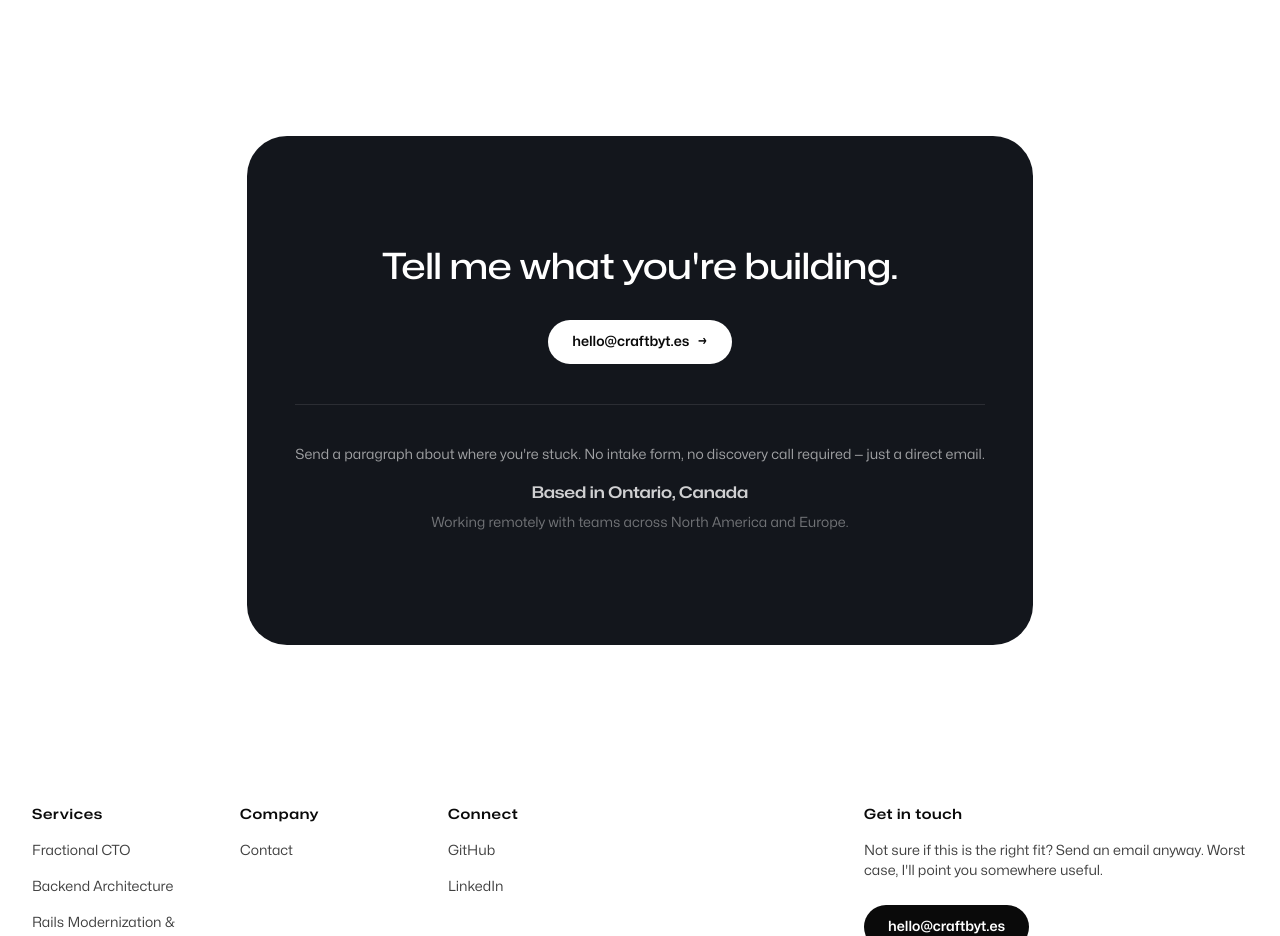
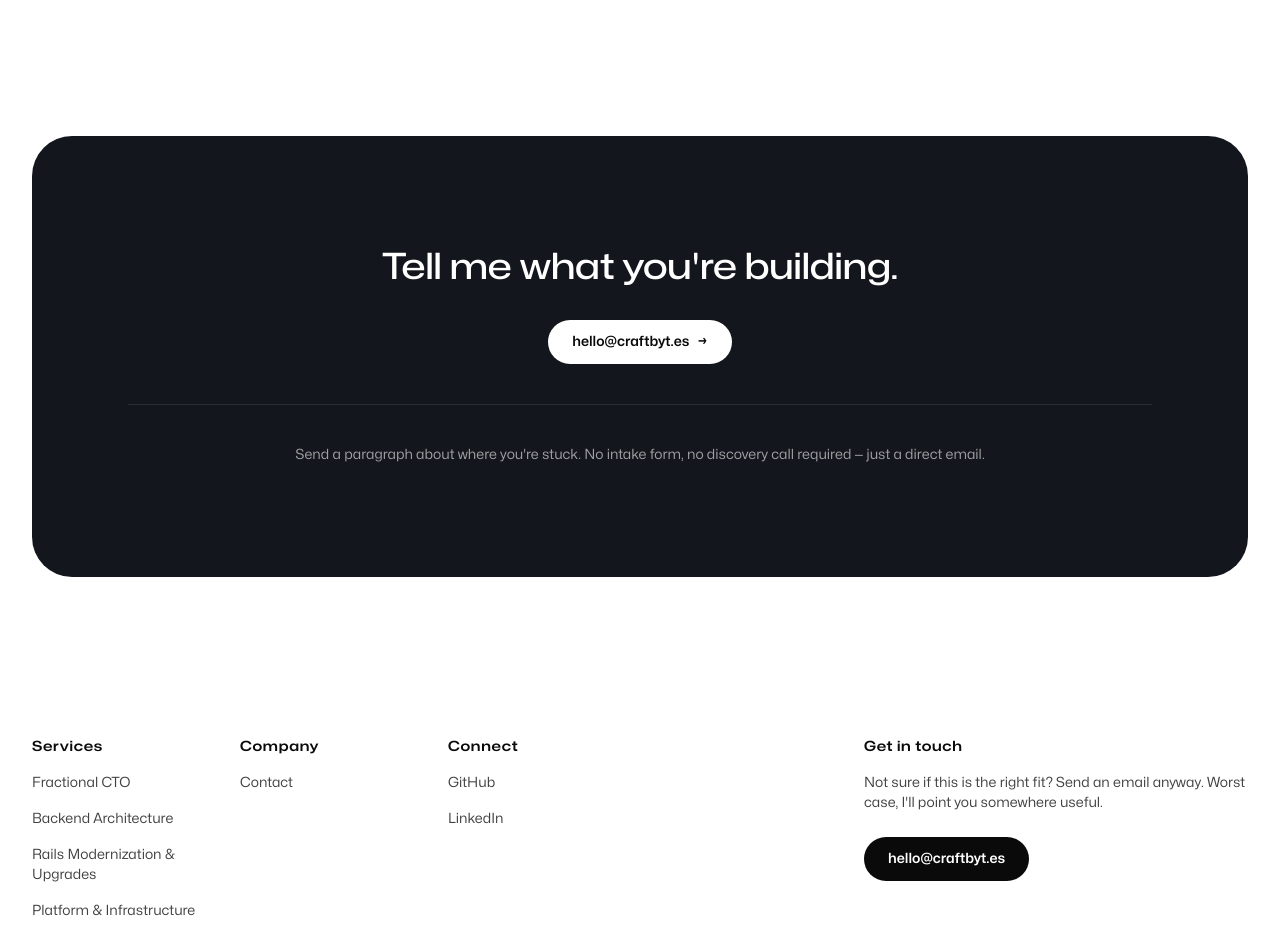
Before and after one commit to craftbytes/craftbyt.es, an Astro site: page / in a window 1280 px wide. Shown: the part 2580-3516 px from the top of the page. Built offline with nearby package versions, Linux system fonts and the light colour scheme; Astro itself is replaced by a stand-in of ours.

Commit message:
fix: widen contact section card and drop location details

```diff
--- a/src/components/ContactSection.astro
+++ b/src/components/ContactSection.astro
@@ -9,11 +9,10 @@ const cls = className || '';
 ---
 
 <div
-  class:list={['mx-auto max-w-7xl px-6 lg:px-8 mt-24 sm:mt-32 lg:mt-40', cls]}
+  class:list={['px-6 lg:px-8 mt-24 sm:mt-32 lg:mt-40', cls]}
 >
-  <div class="mx-auto max-w-2xl lg:max-w-none">
-    <div class="fade-in rounded-4xl bg-surface-2 px-8 py-20 sm:px-12 sm:py-28 text-center" data-observe>
-      <div class="mx-auto max-w-5xl">
+  <div class="fade-in rounded-4xl bg-surface-2 px-8 py-20 sm:px-12 sm:py-28 text-center" data-observe>
+    <div class="mx-auto max-w-5xl">
         <h2 class="font-display text-3xl font-medium text-balance text-white sm:text-4xl">
           <slot name="title" />
         </h2>
@@ -25,5 +24,4 @@ const cls = className || '';
         </div>
       </div>
     </div>
-  </div>
 </div>
--- a/src/pages/index.astro
+++ b/src/pages/index.astro
@@ -384,14 +384,8 @@ import Footer from '../components/Footer.astro';
       </a>
     </span>
     <div slot="details">
-      <p class="text-sm text-white/60 mb-4">
+      <p class="text-sm text-white/60">
         Send a paragraph about where you're stuck. No intake form, no discovery call required — just a direct email.
-      </p>
-      <h3 class="font-display text-base font-semibold text-white/80">
-        Based in Ontario, Canada
-      </h3>
-      <p class="mt-2 text-sm text-white/40">
-        Working remotely with teams across North America and Europe.
       </p>
     </div>
   </ContactSection>
```
